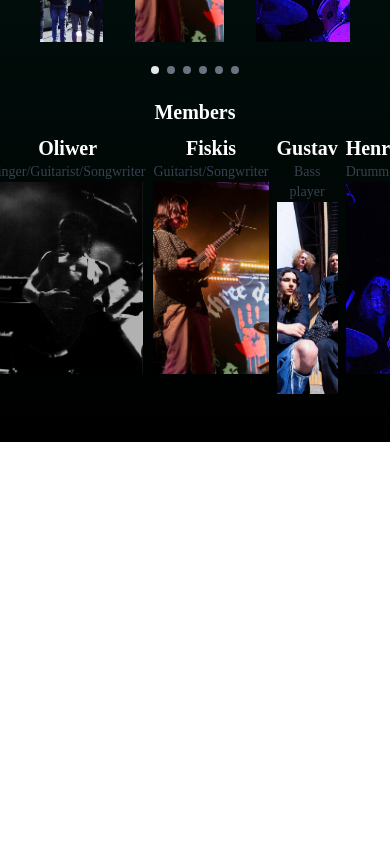
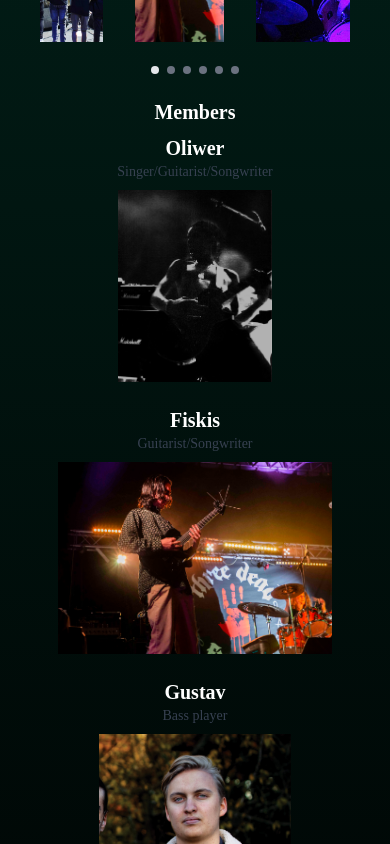
Before and after one commit to gusjak251/three-dead-fingers, a Nuxt app: page / in a window 390 px wide. Shown: the part 1380-2224 px from the top of the page. Before the commit the page ends 1822 px from the top, so only its background shows below. Built offline with nearby package versions, Linux system fonts and the light colour scheme; a web font is replaced by a local one.

Commit message:
Members: correct portraits & responsive

```diff
--- a/components/MemberCard.vue
+++ b/components/MemberCard.vue
@@ -1,9 +1,9 @@
 <!-- Please remove this file from your project -->
 <template>
-    <div class="text-center w-48">
+    <div class="text-center w-3/4 mx-auto md:w-48">
         <Title>{{ name }}</Title>
-        <p class="text-gray-700 text-sm">{{ role }}</p>
-        <img class="h-48 object-cover" :src="img" />
+        <p class="text-gray-700 text-sm mb-2">{{ role }}</p>
+        <img class="h-48 object-cover mx-auto mb-4 md:mb-0" :src="img" />
     </div>
 </template>
 
--- a/components/PageTitle.vue
+++ b/components/PageTitle.vue
@@ -1,6 +1,6 @@
 <!-- Please remove this file from your project -->
 <template>
-    <h1 class="text-3xl text-white text-center tracking-wider p-2 my-4">
+    <h1 class="text-3xl text-white font-bold uppercase text-center tracking-wider p-2 my-4">
         <slot></slot>
     </h1>
 </template>
--- a/pages/index.vue
+++ b/pages/index.vue
@@ -5,7 +5,7 @@
     <Bio />
     <Press-Photos />
     <Title class="text-center mt-4 mb-2">Members</Title>
-    <div class="flex flex-row justify-center gap-2">
+    <div class="flex flex-col mx-auto md:flex-row justify-center gap-2">
       <MemberCard v-for="member in members" :key="member.name" :name="member.name" :role="member.role"
         :img="member.image" />
     </div>
@@ -31,7 +31,7 @@ export default {
         {
           'name': 'Gustav',
           'role': 'Bass player',
-          'image': 'images/band-photo.jpg'
+          'image': 'images/gustav-portrait.jpg'
         },
         {
           'name': 'Henry',
--- a/pages/music.vue
+++ b/pages/music.vue
@@ -12,3 +12,9 @@ export default {
     name: 'MusicPage'
 }
 </script>
+
+<style>
+h1 {
+    font-weight: 100;
+}
+</style>
```
Also changed, not shown: static/images/gustav-portrait.jpg (added).
